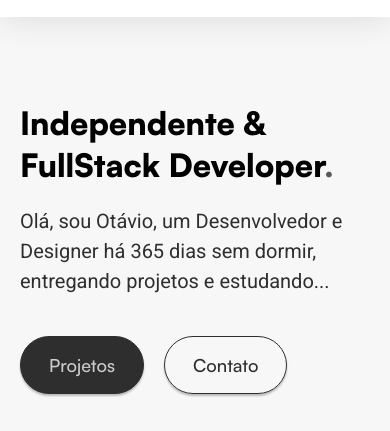
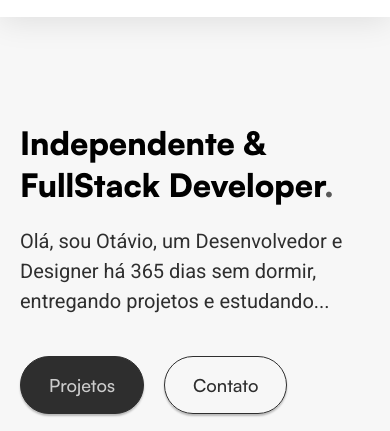
Before and after one commit to otaviools/portfolio, a website: page index.html in a window 390 px wide. Shown: the part 77-508 px from the top of the page. Drawn offline with Linux system fonts and the light colour scheme.

Commit message:
introducao

```diff
--- a/css/home/introducao.css
+++ b/css/home/introducao.css
@@ -36,7 +36,7 @@
 
 @media (max-width: 800px) {
   .introducao-bg {
-    padding-top: 140px;
+    padding-top: 160px;
   }
   .introducao {
     grid-template-columns: 1fr;
```
